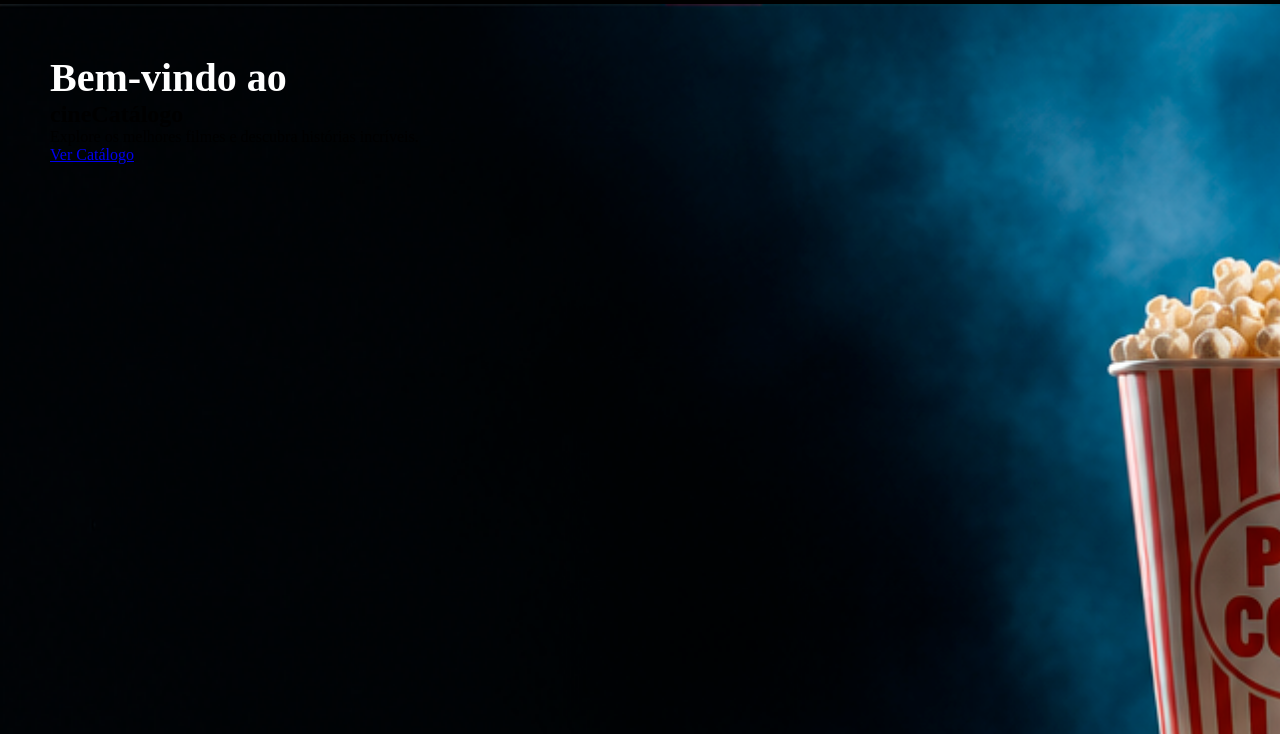
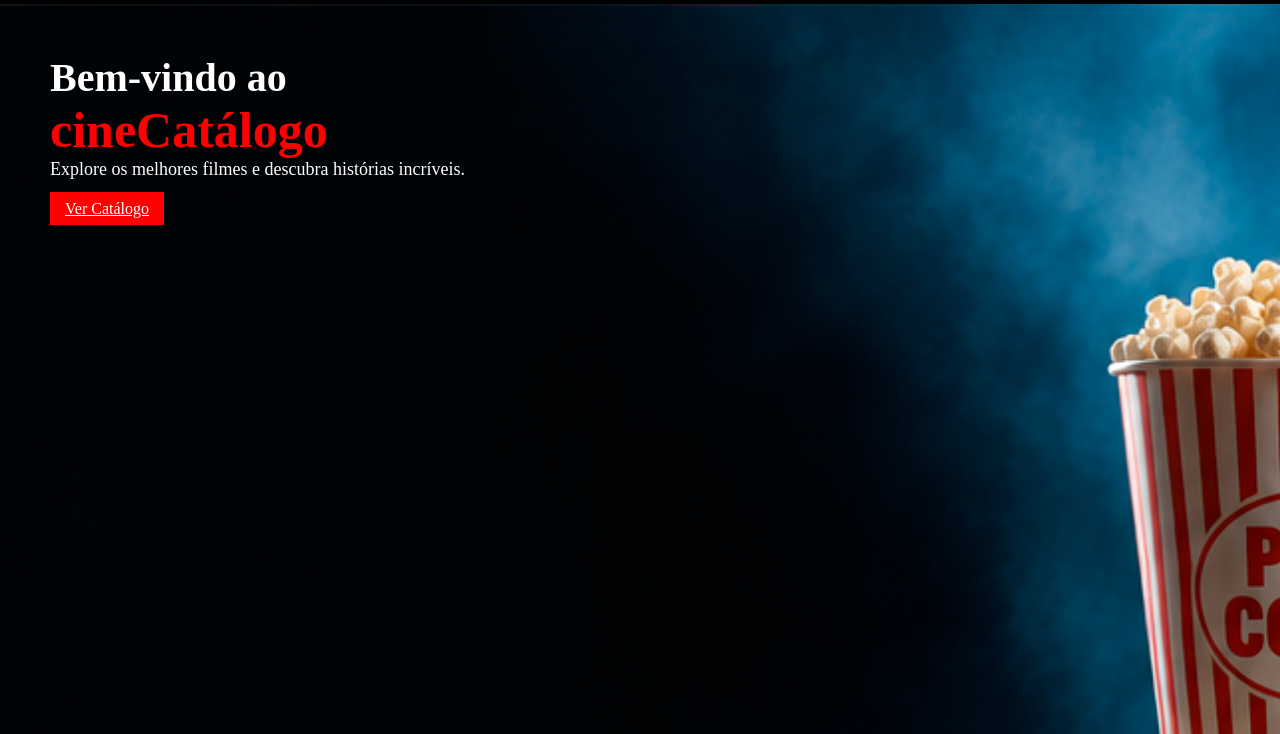
Before and after one commit to estrela2009/estrela-2ds, a plain HTML site: page index.html in a window 1280 px wide. Shown: the part 66-800 px from the top of the page. Drawn offline with Linux system fonts and the light colour scheme.

Commit message:
Add files via upload

```diff
--- a/style.css
+++ b/style.css
@@ -39,3 +39,19 @@ main .slide h3{
 
 
 }
+main .slide h2{
+			 color: red;
+			 font-size: 50px;
+}
+main .slide p{
+			 color: white;
+			 font-size: 18px;
+			 margin-bottom: 20px;
+}
+main .slide a{
+			 color: white;
+			 background: red;
+			 padding: 8px 15px;
+
+
+}
```
